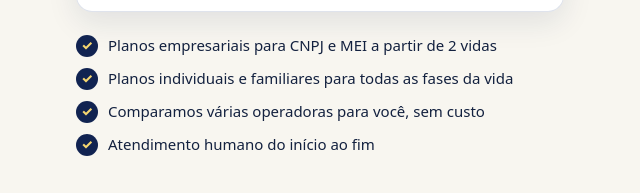
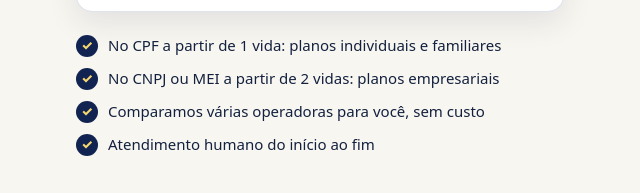
Before and after one commit to fsfarias8-spec/AUTOMACOES, a plain HTML site: page index.html in a window 1280 px wide. Shown: the part 1136-1329 px from the top of the page, 320-960 px from the left. Drawn offline with nearby package versions, Linux system fonts and the light colour scheme.

Commit message:
LP: CPF a partir de 1 vida e CNPJ/MEI a partir de 2 vidas
Co-Authored-By: Claude Opus 5.5 <noreply@anthropic.com>

```diff
--- a/index.html
+++ b/index.html
@@ -226,8 +226,8 @@ fbq('track', 'PageView');
   </form>
 
   <ul class="selos">
-    <li>Planos empresariais para CNPJ e MEI a partir de 2 vidas</li>
-    <li>Planos individuais e familiares para todas as fases da vida</li>
+    <li>No CPF a partir de 1 vida: planos individuais e familiares</li>
+    <li>No CNPJ ou MEI a partir de 2 vidas: planos empresariais</li>
     <li>Comparamos várias operadoras para você, sem custo</li>
     <li>Atendimento humano do início ao fim</li>
   </ul>
```
